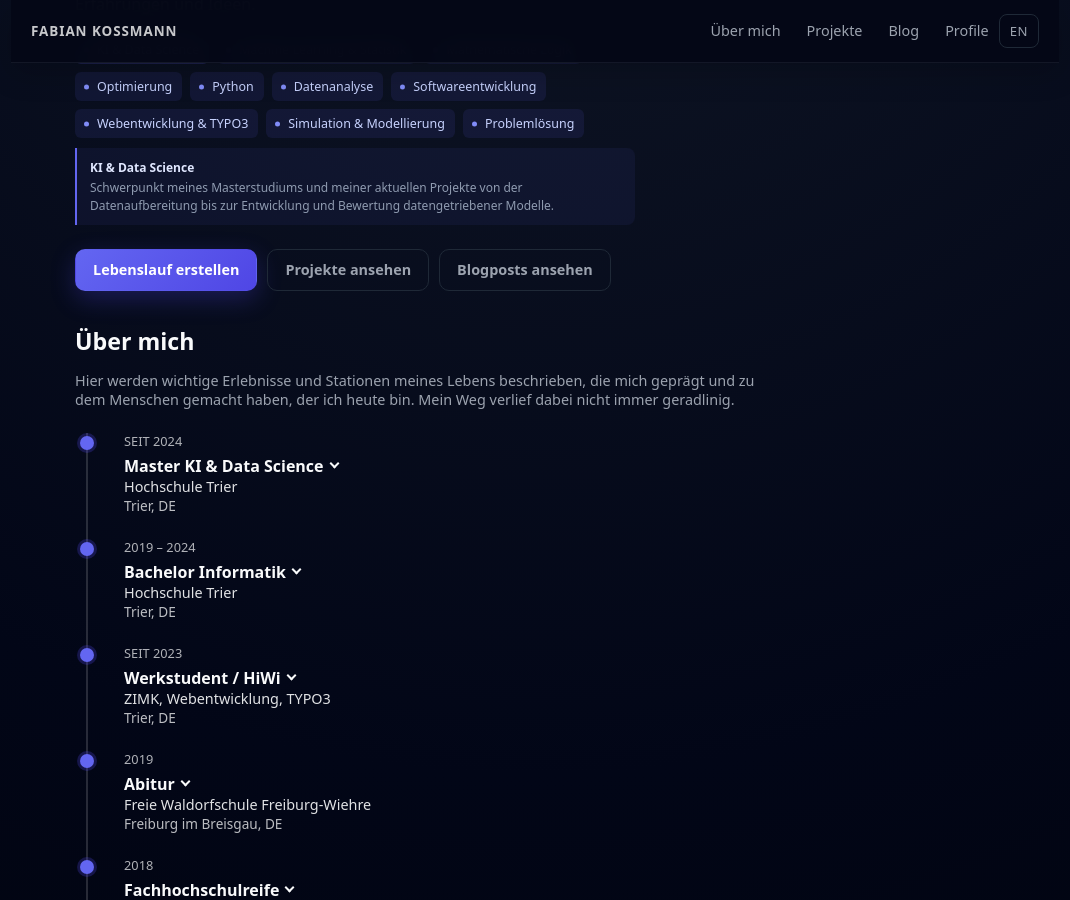
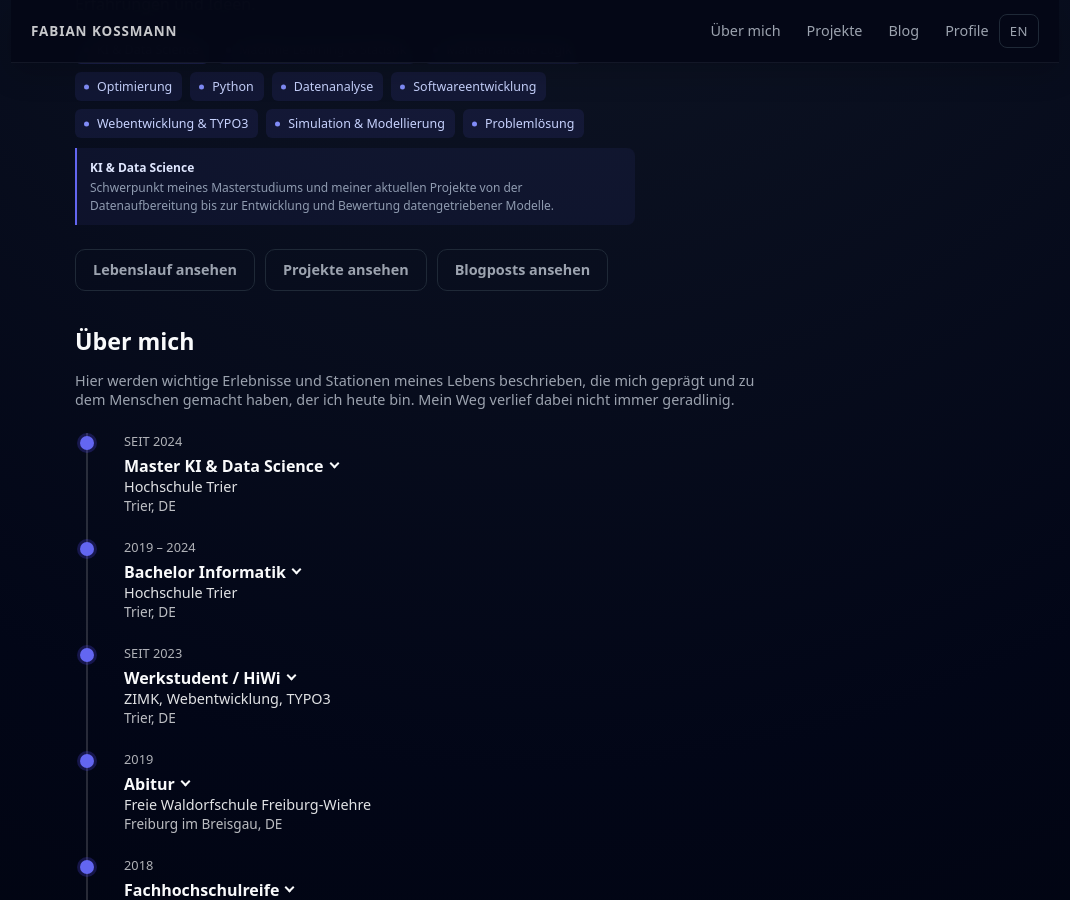
Before and after one commit to kossmanf/fabians-website, a Jekyll site: the page built from index.md, in a window 1280 px wide and 900 px high, scrolled down 343 px. Shown: the whole window, without its empty margins (105-1175 px from the left). Built offline with Jekyll 4.4.1, drawn with Linux system fonts in a browser that asks for light colours.

Commit message:
updated buttons

```diff
--- a/_data/actions.yml
+++ b/_data/actions.yml
@@ -1,7 +1,7 @@
 - order: 1
-  label: "Lebenslauf erstellen"
+  label: "Lebenslauf ansehen"
   href: "/lebenslauf/"
-  style: "primary"
+  style: "ghost"
 
 - order: 2
   label: "Projekte ansehen"
--- a/_data/en/actions.yml
+++ b/_data/en/actions.yml
@@ -1,7 +1,7 @@
 - order: 1
-  label: "Create CV"
+  label: "View CV"
   href: "/en/cv/"
-  style: "primary"
+  style: "ghost"
 
 - order: 2
   label: "View projects"
```
